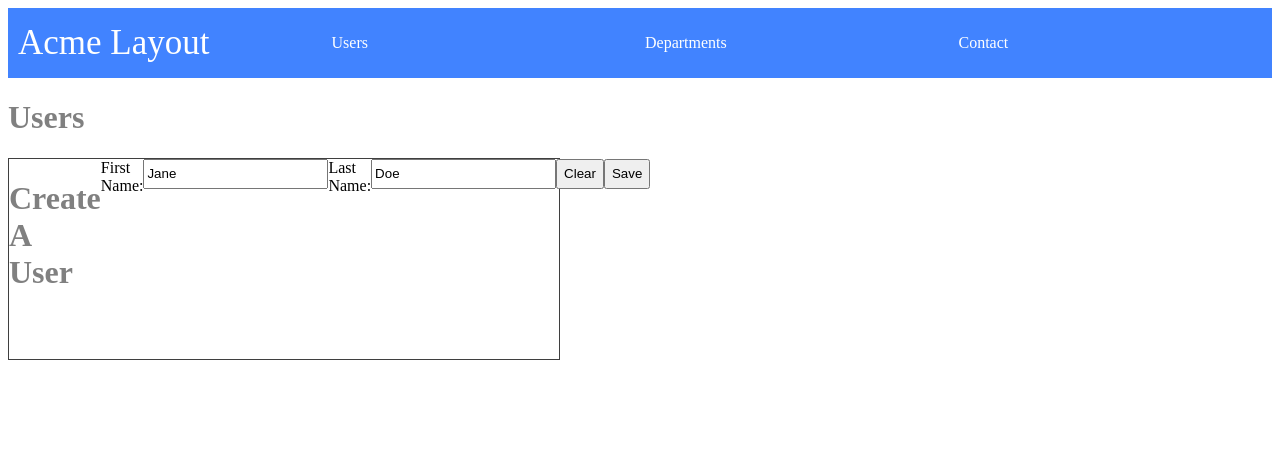
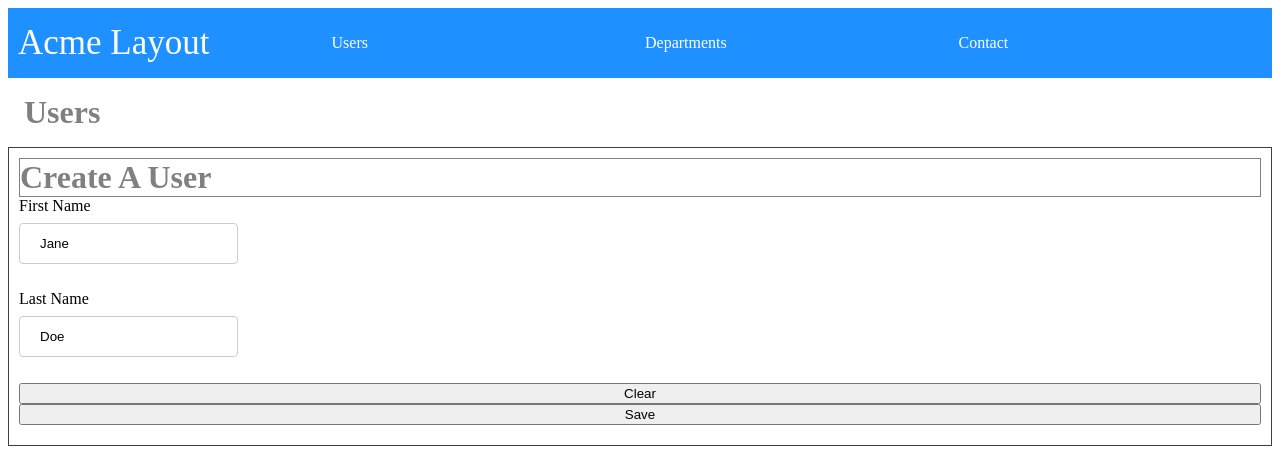
Before and after one commit to Jasontap/acme-flex-box, a plain HTML site: page index.html in a window 1280 px wide. Drawn offline with Linux system fonts and the light colour scheme.

Commit message:
further updates to CSS

```diff
--- a/index.html
+++ b/index.html
@@ -6,7 +6,7 @@
   <body>
     <nav>
       <ul class='nav'>
-        <li id="title">
+        <li>
           Acme Layout
         </li>
         <li>
@@ -20,20 +20,16 @@
         </li>
       </ul>
     </nav>
+    <h1>Users</h1>
     <div>
-      <h1 class='sub-title'>Users</h1>
-      <div class="create-user">
-        <h1 class='sub-title'>Create A User</h1>
-        <div>
-          <label class="left" for="fname">First Name:</label>
-          <input type="text" id="fname" name="fname" value="Jane"><br>
-          <label class="left" for="lname">Last Name:</label>
-          <input type="text" id="lname" name="lname" value="Doe"><br>
-          <div class="center">
-            <input type="reset" value="Clear">
-            <input type="submit" value="Save">
-          </div>
-      </div>
+      <h1>Create A User</h1>
+      <div>
+        <label class="left" for="fname">First Name
+        <input type="text" id="fname" name="fname" value="Jane"></label><br>
+        <label class="left" for="lname">Last Name
+        <input type="text" id="lname" name="lname" value="Doe"></label><br>
+          <input type="reset" value="Clear">
+          <input type="submit" value="Save">
     </div>
   </body>
 </html>
--- a/styles.css
+++ b/styles.css
@@ -3,13 +3,13 @@
   display: flex;
   padding: 0 0 0 10px;
   margin: 0;
-  background-color: rgb(65, 131, 255);
+  background-color: dodgerblue;
   color: white;
   height: 70px;
   align-items: center;
 }
 
-#title {
+nav li:first-child {
   font-size: 35px;
 }
 
@@ -30,17 +30,45 @@ a:active {
   font-weight: bold;
 }
 
-.create-user {
-  display: flex;
-  border: 1px solid rgb(63, 63, 63);
-  width: 550px;
-  height: 200px;
+h1 {
+  color: gray;
 }
 
-.sub-title {
-  color: gray;
+body h1 {
+  margin: 1rem;
 }
-.create-user div {
+
+body > div {
+  border: 1px solid rgb(63, 63, 63);
+  margin: 0;
+  padding: 10px 10px 20px 10px;
   display: flex;
-  height: 30px;
+  flex-wrap: wrap;
+  flex-direction: column;
 }
+
+div h1 {
+  border: 1px solid;
+  margin: 0;
+  display: flex;
+}
+
+body > div div {
+  display: flex;
+  flex-direction: column;
+  flex-wrap: wrap;
+}
+input[type='text'] {
+  /* width: 100%; */
+  padding: 12px 20px;
+  margin: 8px 0;
+  display: flex;
+  border: 1px solid #ccc;
+  border-radius: 4px;
+  /* box-sizing: border-box; */
+}
+
+input[type='reset'], input[type='submit'] {
+  display: flex;
+  flex-direction: row;
+}
```
